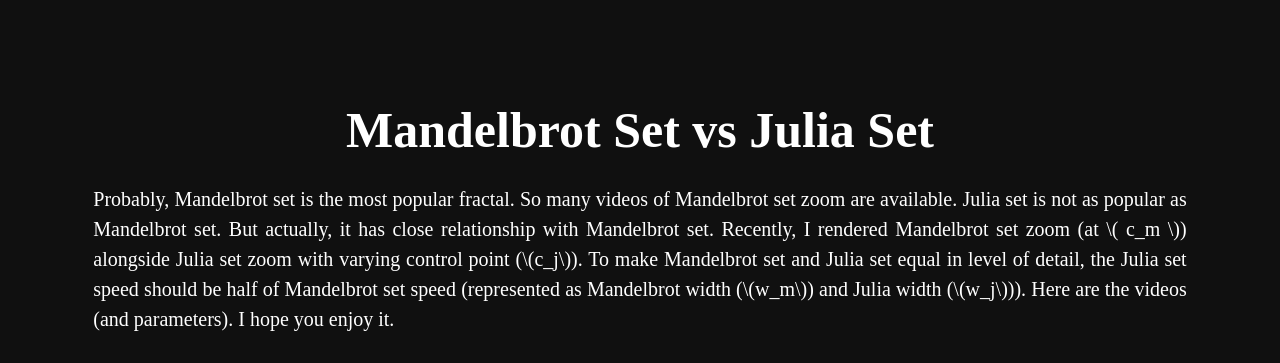
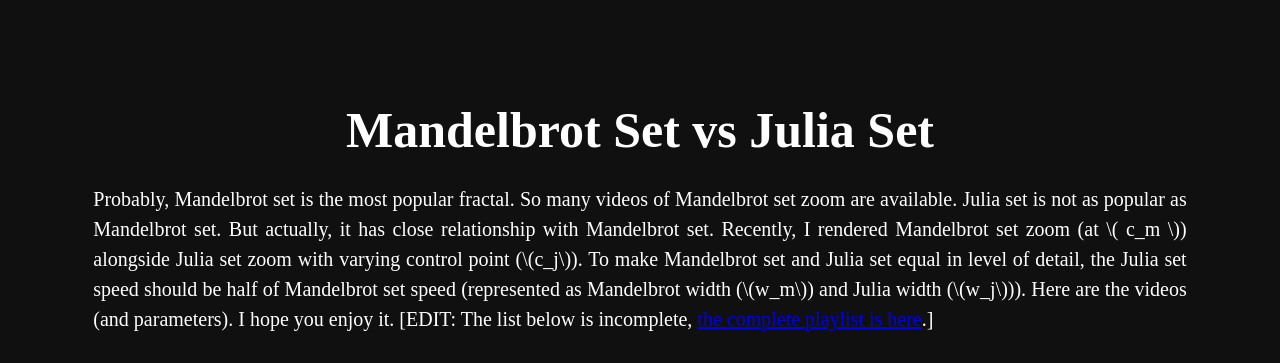
Before and after one commit to mfcc64/mfcc64.github.io, a plain HTML site: page 0000000/mandelbrot-set-vs-julia-set.html in a window 1280 px wide. Shown: the top 363 px of the page. Drawn offline with Linux system fonts and the light colour scheme.

Commit message:
0000000/mandelbrot-set-vs-julia-set.html: add link to the complete playlist

```diff
--- a/0000000/mandelbrot-set-vs-julia-set.html
+++ b/0000000/mandelbrot-set-vs-julia-set.html
@@ -15,7 +15,9 @@
             (at \( c_m \)) alongside Julia set zoom with varying control point (\(c_j\)). To make
             Mandelbrot set and Julia set equal in level of detail, the Julia set speed should be
             half of Mandelbrot set speed (represented as Mandelbrot width (\(w_m\)) and Julia width
-            (\(w_j\))). Here are the videos (and parameters). I hope you enjoy it.</p>
+            (\(w_j\))). Here are the videos (and parameters). I hope you enjoy it.
+            [EDIT: The list below is incomplete,
+            <a href="https://www.youtube.com/playlist?list=PLZpjRde0pvvYQfkvAgcsHy6rGn0aIok4V" target="_blank" rel="noopener">the complete playlist is here</a>.]</p>
 
             <h2 id="dance-of-infinity"
                 class="align-center">Dance of Infinity - Mandelbrot Set Zoom vs Julia Set</h2>
```
